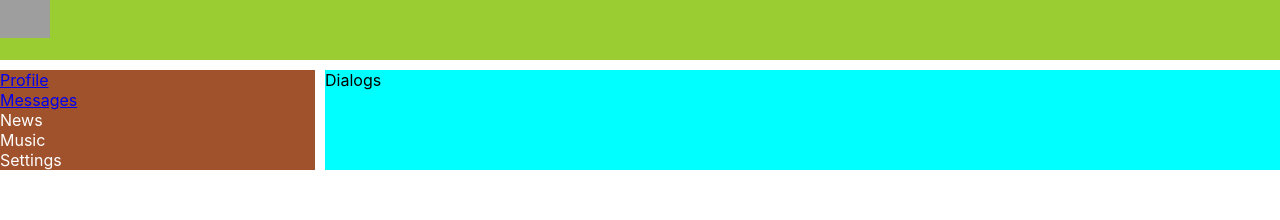
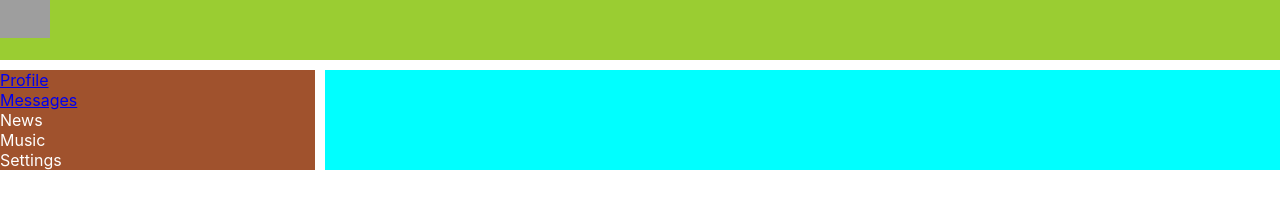
Before and after one commit to IvanMinets/samurai-way-main, a React (Create React App) app: page / in a window 1280 px wide. Shown: the top 220 px of the page. Built offline with nearby package versions, Linux system fonts and the light colour scheme; grey boxes are pictures that could not be loaded.

Commit message:
Update App.tsx

```diff
--- a/src/App.tsx
+++ b/src/App.tsx
@@ -4,16 +4,19 @@
 import Navbar from "./components/Navbar/Navbar";
 import Profile from "./components/Profile/Profile";
 import Dialogs from "./components/Dialogs/Dialogs";
+import {BrowserRouter, Route} from "react-router-dom";
 
 const App = () => {
     return (
-        <div className='app-wrapper'>
-            <Header/>
-            <Navbar/>
-            <div className="app-wrapper-content">
-                <Dialogs/>
+        <BrowserRouter>
+            <div className='app-wrapper'>
+                <Header/>
+                <Navbar/>
+                <div className="app-wrapper-content">
+                    <Route path="/dialogs" component={Dialogs}/>
+                    <Route path="/profile" component={Profile}/>
+                </div>
             </div>
-            {/*<Profile />*/}
-        </div>);
+        </BrowserRouter>)
 }
 export default App;
```
